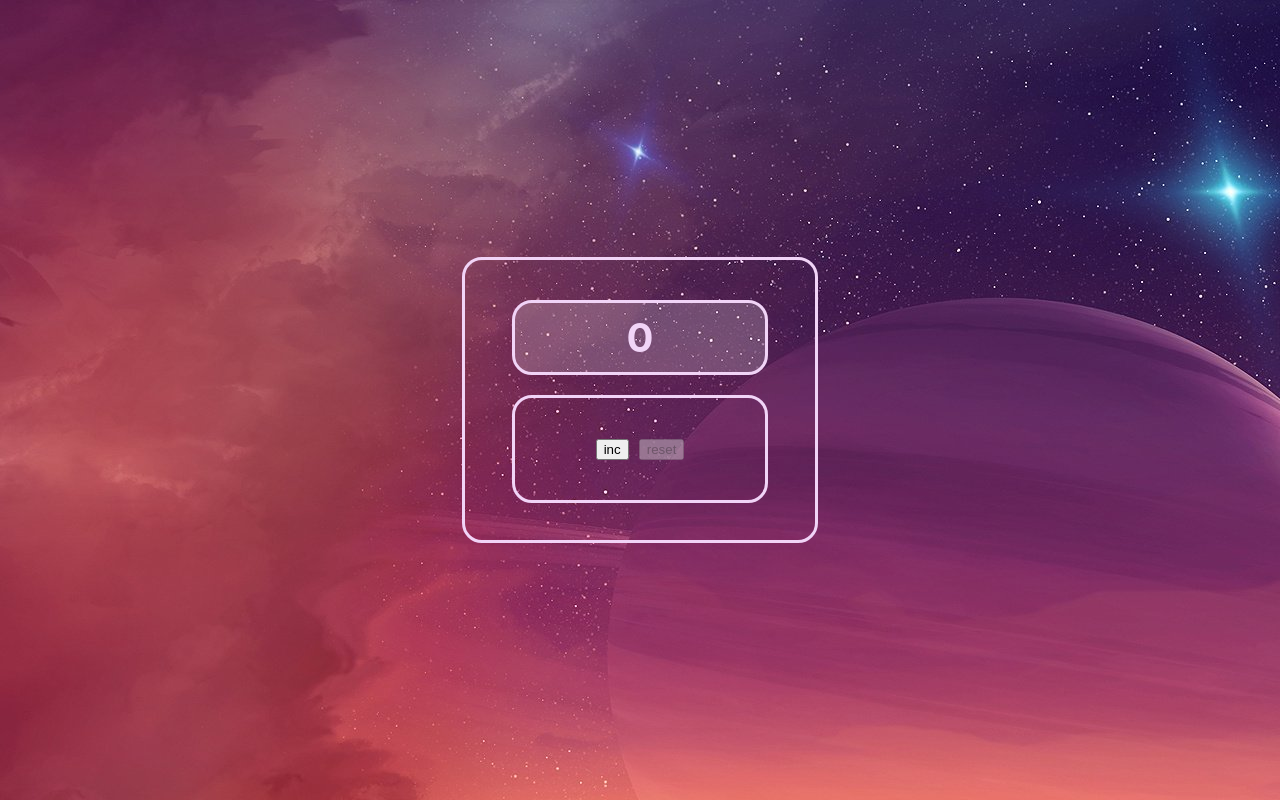
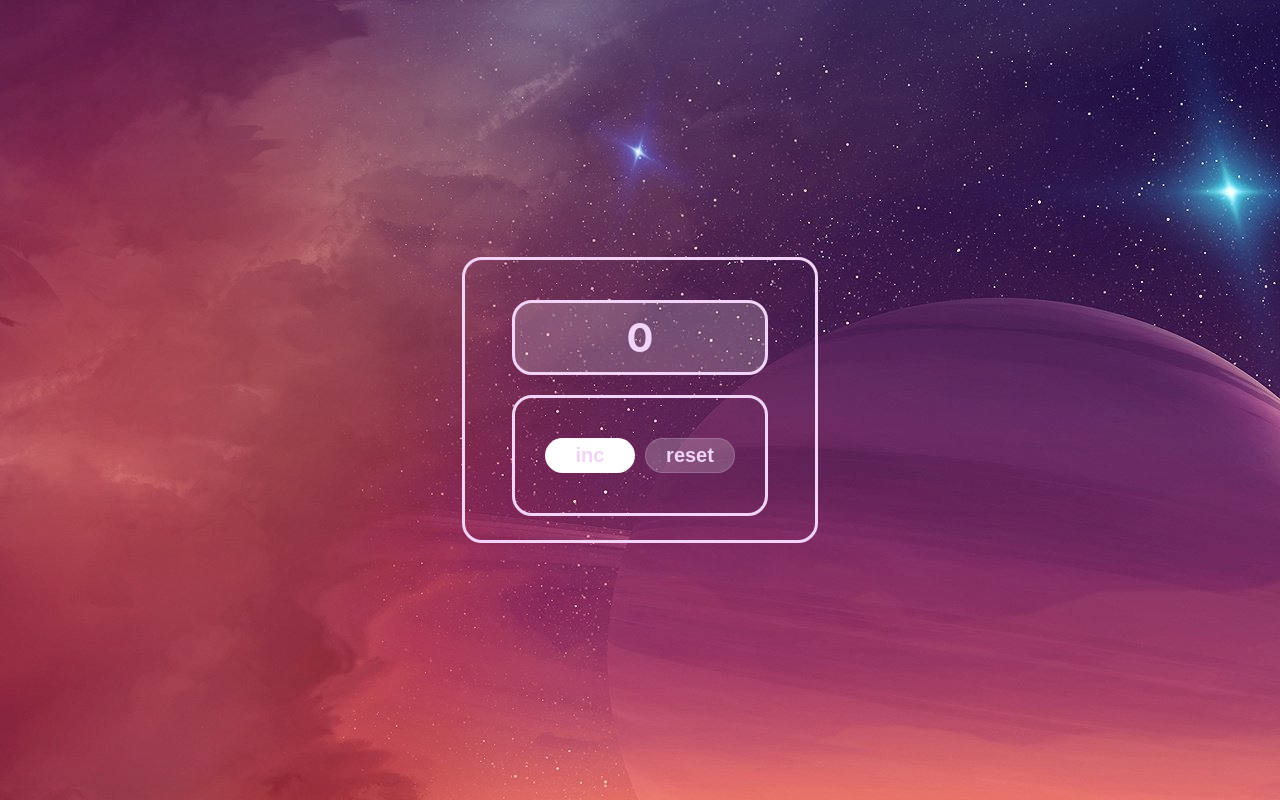
Before and after one commit to volhaf/counter, a React (Create React App) app: page / in a window 1280 px wide. Built offline with nearby package versions, Linux system fonts and the light colour scheme.

Commit message:
add setColor

```diff
--- a/src/components/Button.tsx
+++ b/src/components/Button.tsx
@@ -3,19 +3,19 @@ import React from "react";
 type ButtonPropsType = {
     onClick: ()=> void
     title: string
-    disabled?: boolean
-    style?: any
-
+    disabled: boolean
+    buttonColor: any
 }
 
 
-export function Button ({onClick, title, disabled, style}:ButtonPropsType): any {
+export function Button ({onClick, title, disabled, buttonColor}:ButtonPropsType): any {
     return (
         <div>
             <button
                 onClick={onClick}
-                disabled = {disabled}
-                style={style}
+                disabled={disabled}
+                className={buttonColor}
+
             >{title}</button>
         </div>
     )
--- a/src/components/Counter.module.css
+++ b/src/components/Counter.module.css
@@ -11,9 +11,6 @@
     gap: 20px
 
 }
-
-
-
 
 .number {
     width: 250px;
@@ -57,4 +54,29 @@
     padding: 40px 0;
 
 
+
 }
+
+.onActiveButton {
+    background-color: rgba(255, 255, 255, 0.2);
+    border: 1px solid rgb(241, 212, 247, 0.2);
+    border-radius: 20px;
+    width: 90px;
+    padding: 5px;
+    color: rgb(241, 212, 247);
+    font-size:20px;
+    font-weight: bold;
+    cursor: pointer;
+}
+
+.offActiveButton {
+    background-color: rgba(255, 255, 255);
+    border: 1px solid rgb(241, 212, 247, 0.2);
+    border-radius: 20px;
+    width: 90px;
+    padding: 5px;
+    color: rgb(241, 212, 247);
+    font-size:20px;
+    font-weight: bold;
+    cursor: pointer;
+}
--- a/src/components/Counter.tsx
+++ b/src/components/Counter.tsx
@@ -12,17 +12,22 @@ type CounterPropsType = {
 
 export function Counter ({}:CounterPropsType): any {
     let [count, setCount] = useState(0);
+    let[color, setColor] = useState(false);
 
         const incClickHandler = () => {
             if (count <= 5) {
-                return setCount(count + 1 )
+                return setCount(count + 1 );
+                setColor(!color);
             }}
 
             const resetClickHandler = () => {
                 setCount(0)
+                setColor(!color)
             }
 
-
+// const buttonColorHandler = () => {
+//     setColor(!color)
+// }
 
 
             return (
@@ -32,12 +37,18 @@ export function Counter ({}:CounterPropsType): any {
                         <Button
                             onClick={incClickHandler}
                             title={'inc'}
-                            disabled={count === 5}
+                            disabled={count === 5 }
+                            buttonColor={color ? s.onActiveButton : s.offActiveButton}
                         />
                         <Button
                             onClick={resetClickHandler}
                             title={'reset'}
                             disabled={count === 0}
+                            buttonColor={color ?  s.offActiveButton :s.onActiveButton}
+
+
+
+
                         />
                     </div>
                 </div>
```
